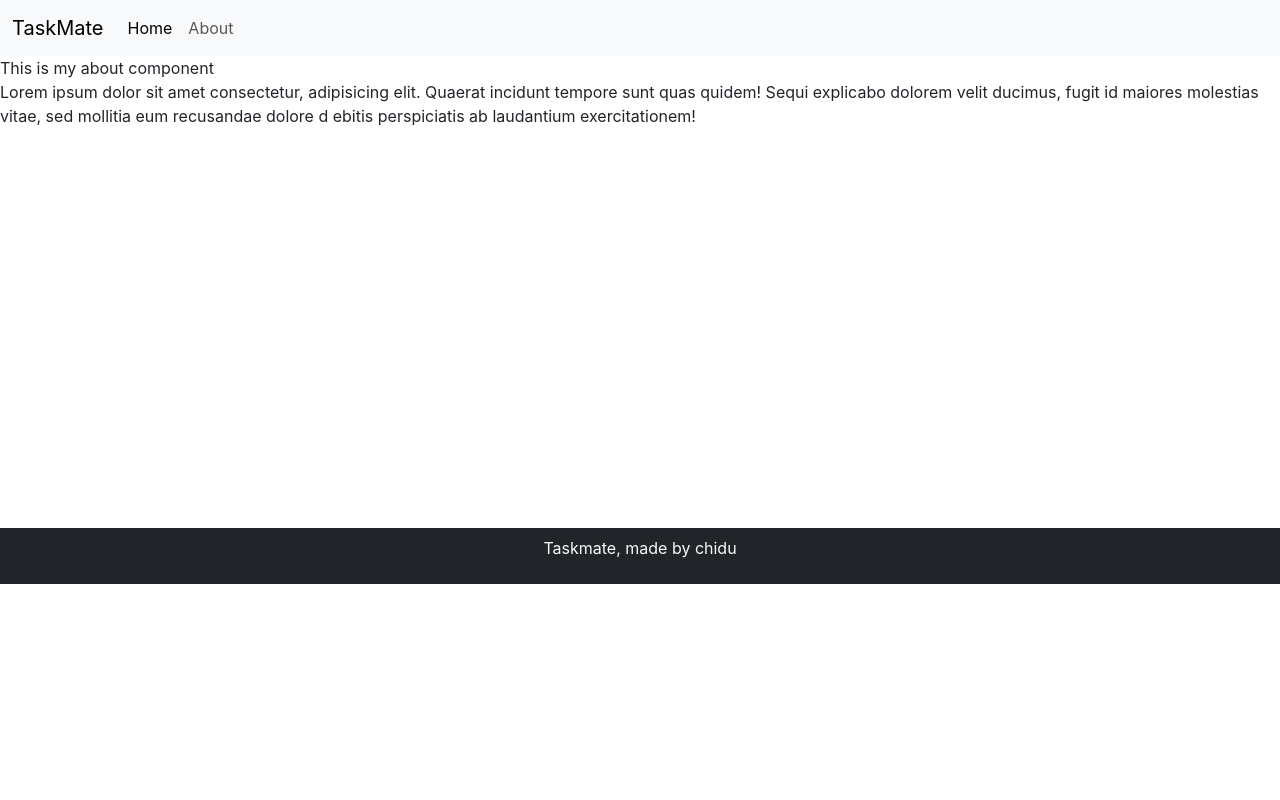
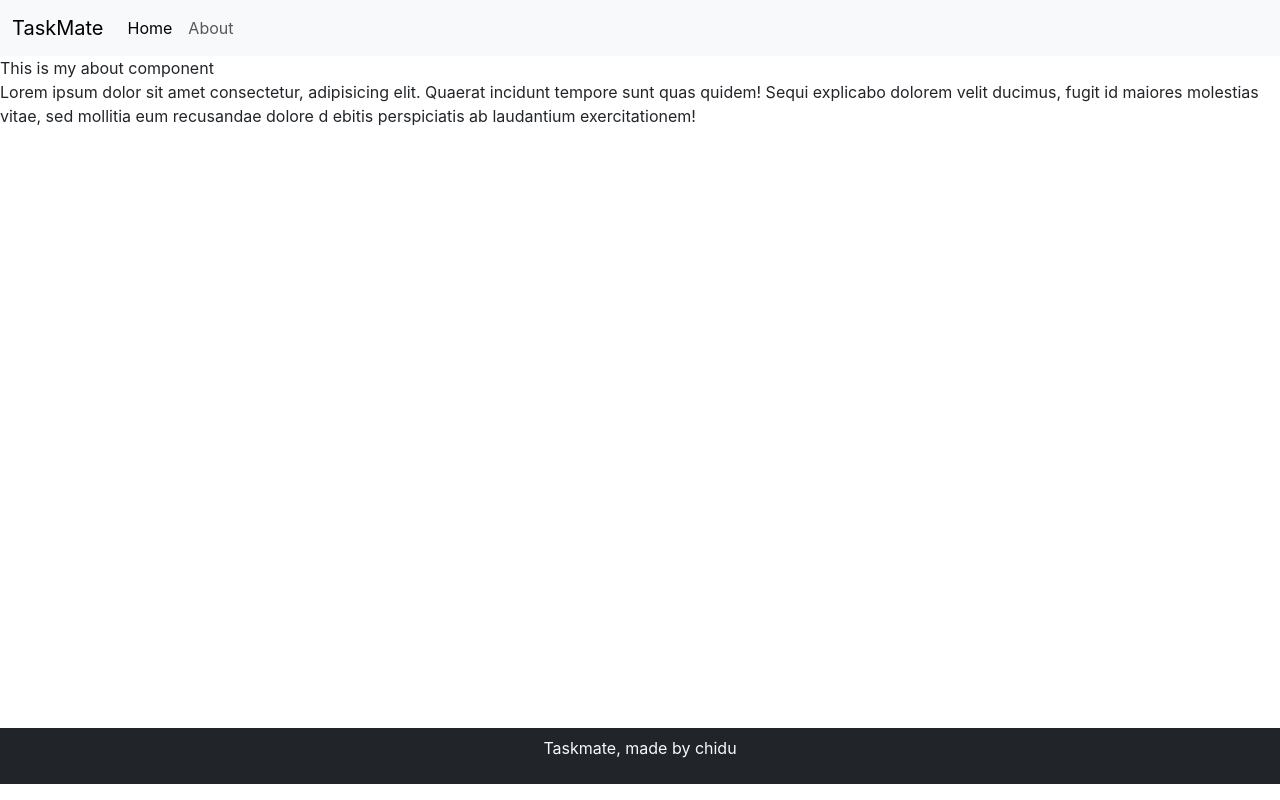
Before and after one commit to ChiduAnush/TaskMate-react-practise, a React (Create React App) app: page /about in a window 1280 px wide. Built offline with nearby package versions, Linux system fonts and the light colour scheme.

Commit message:
updated nav links in header, to allow routing.

```diff
--- a/src/App.js
+++ b/src/App.js
@@ -10,8 +10,7 @@ import { Home } from "./my components/Home";
 import {
   BrowserRouter as Router,
   Routes,
-  Route,
-  Link
+  Route
 } from "react-router-dom"
 
 
--- a/src/my components/Footer.js
+++ b/src/my components/Footer.js
@@ -2,7 +2,7 @@ import React from 'react'
 
 export const Footer = () => {
     let footerStyle = {
-        marginTop: "50vh",
+        marginTop: "75vh",
         position: "sticky",
         bottom: "0px",
         width: "100%",
--- a/src/my components/Header.js
+++ b/src/my components/Header.js
@@ -1,21 +1,24 @@
 import React from 'react'
 import PropTypes from 'prop-types'
+import {
+    Link
+} from "react-router-dom";
 
 export default function header(props) {
     return (
         <nav className="navbar navbar-expand-lg bg-body-tertiary">
             <div className="container-fluid">
-                <a className="navbar-brand" href="#">{props.title}</a>
+                <Link className="navbar-brand" to="/">{props.title}</Link>
                 <button className="navbar-toggler" type="button" data-bs-toggle="collapse" data-bs-target="#navbarSupportedContent" aria-controls="navbarSupportedContent" aria-expanded="false" aria-label="Toggle navigation">
                     <span className="navbar-toggler-icon"></span>
                 </button>
                 <div className="collapse navbar-collapse" id="navbarSupportedContent">
                     <ul className="navbar-nav me-auto mb-2 mb-lg-0">
                         <li className="nav-item">
-                            <a className="nav-link active" aria-current="page" href="#">Home</a>
+                            <Link className="nav-link active" aria-current="page" to="/">Home</Link>
                         </li>
                         <li className="nav-item">
-                            <a className="nav-link" href="#">About</a>
+                            <Link className="nav-link" to="/about">About</Link>
                         </li>
 
                     </ul>
```
